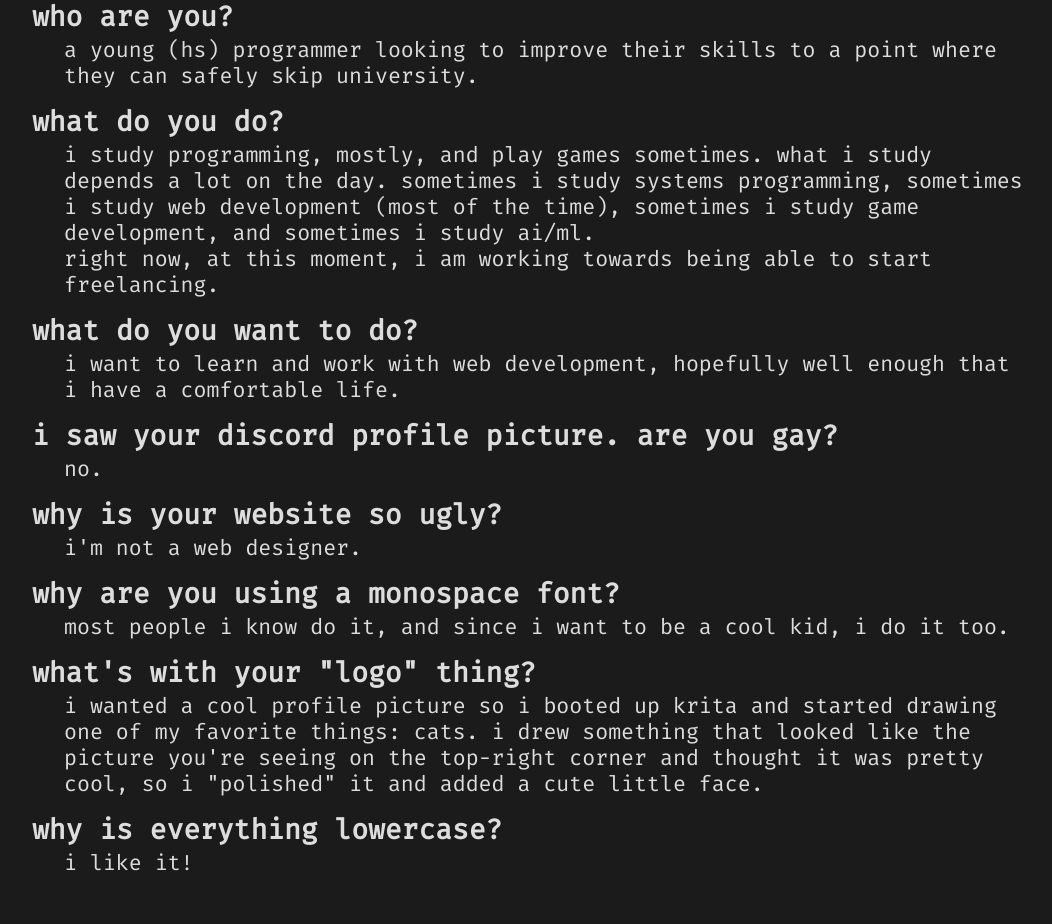
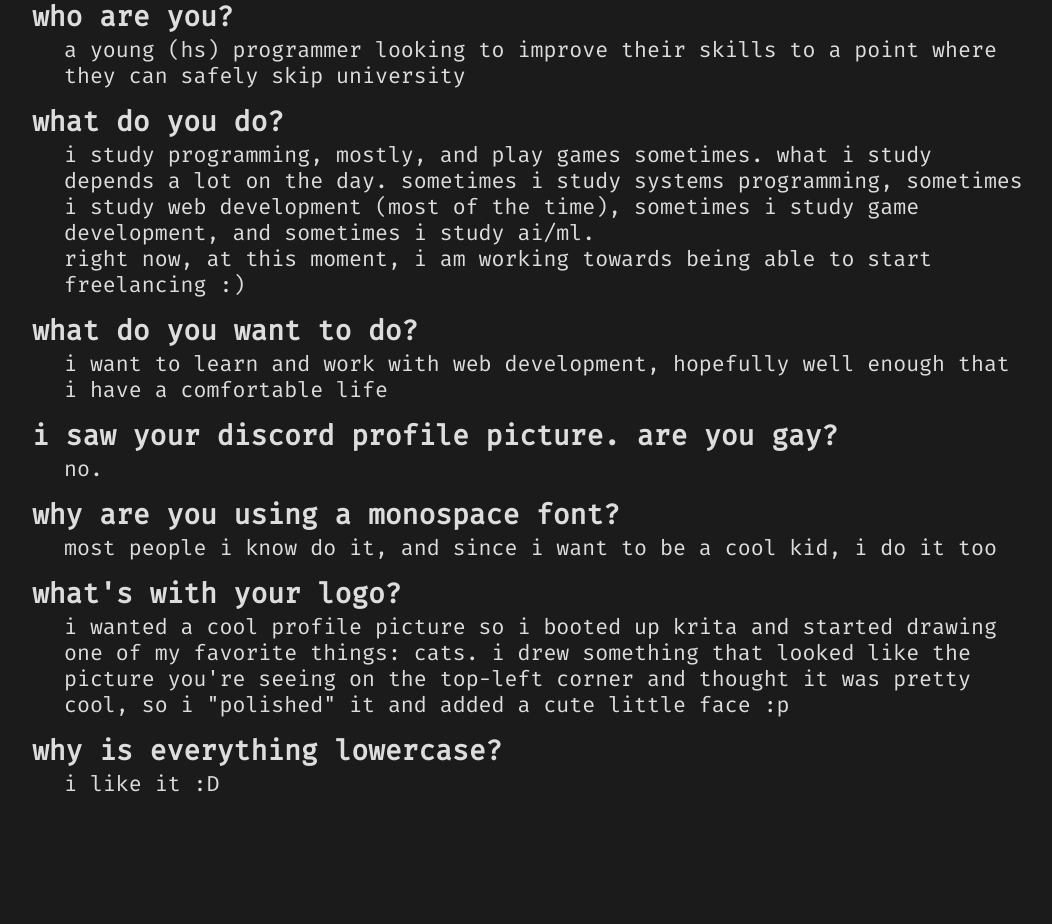
Before and after one commit to nicey0/website, a Flask app: page /about in a window 1280 px wide. Shown: the part 148-1072 px from the top of the page, without its empty margins (32-1084 px from the left). After the commit the page ends 940 px from the top, so only its background shows below. Run offline with Flask 2, Linux system fonts and the light colour scheme.

Commit message:
cool text emotes n stuff

```diff
--- a/website/templates/main/about.html
+++ b/website/templates/main/about.html
@@ -5,34 +5,30 @@
 {% block body %}
     <section class="st">
         <h2>who are you?</h2>
-        <p>a young (hs) programmer looking to improve their skills to a point where they can safely skip university.</p>
+        <p>a young (hs) programmer looking to improve their skills to a point where they can safely skip university</p>
     </section>
     <section class="st">
         <h2>what do you do?</h2>
-        <p>i study programming, mostly, and play games sometimes. what i study depends a lot on the day. sometimes i study systems programming, sometimes i study web development (most of the time), sometimes i study game development, and sometimes i study ai/ml.<br>right now, at this moment, i am working towards being able to start freelancing.</p>
+        <p>i study programming, mostly, and play games sometimes. what i study depends a lot on the day. sometimes i study systems programming, sometimes i study web development (most of the time), sometimes i study game development, and sometimes i study ai/ml.<br>right now, at this moment, i am working towards being able to start freelancing :)</p>
     </section>
     <section class="st">
         <h2>what do you want to do?</h2>
-        <p>i want to learn and work with web development, hopefully well enough that i have a comfortable life.</p>
+        <p>i want to learn and work with web development, hopefully well enough that i have a comfortable life</p>
     </section>
     <section class="st">
         <h2>i saw your discord profile picture. are you gay?</h2>
         <p>no.</p>
     </section>
     <section class="st">
-        <h2>why is your website so ugly?</h2>
-        <p>i'm not a web designer.</p>
+        <h2>why are you using a monospace font?</h2>
+        <p>most people i know do it, and since i want to be a cool kid, i do it too</p>
     </section>
     <section class="st">
-        <h2>why are you using a monospace font?</h2>
-        <p>most people i know do it, and since i want to be a cool kid, i do it too.</p>
-    </section>
-    <section class="st">
-        <h2>what's with your "logo" thing?</h2>
-        <p>i wanted a cool profile picture so i booted up krita and started drawing one of my favorite things: cats. i drew something that looked like the picture you're seeing on the top-right corner and thought it was pretty cool, so i "polished" it and added a cute little face.</p>
+        <h2>what's with your logo?</h2>
+        <p>i wanted a cool profile picture so i booted up krita and started drawing one of my favorite things: cats. i drew something that looked like the picture you're seeing on the top-left corner and thought it was pretty cool, so i "polished" it and added a cute little face :p</p>
     </section>
     <section class="st">
         <h2>why is everything lowercase?</h2>
-        <p>i like it!</p>
+        <p>i like it :D</p>
     </section>
 {% endblock body %}
```
